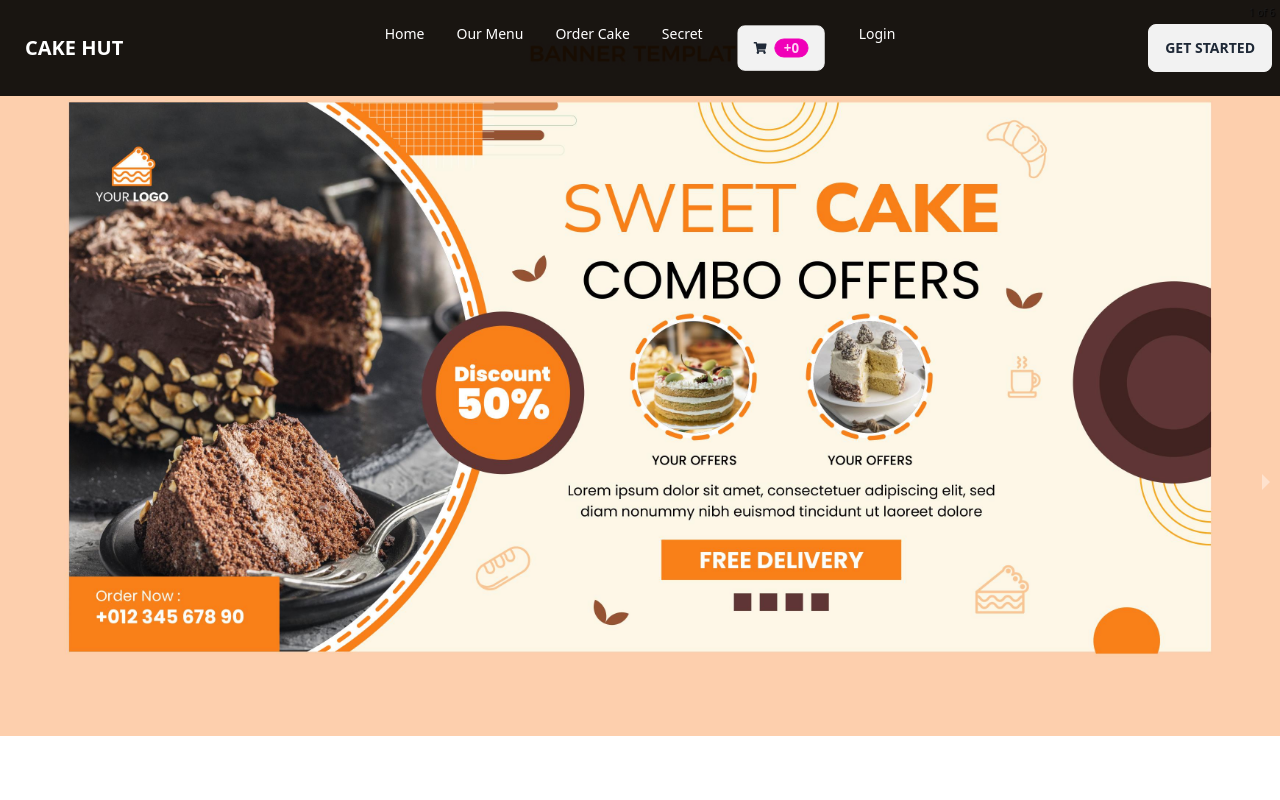
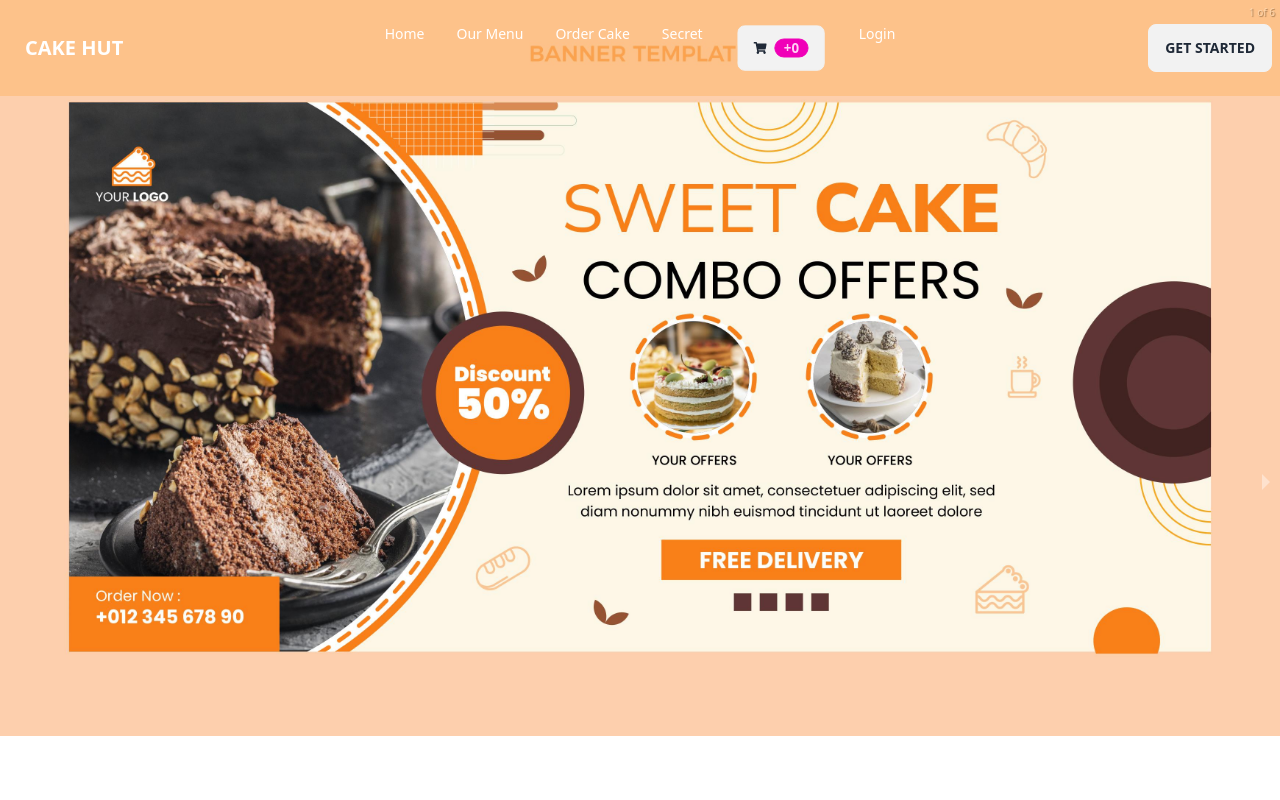
Before and after one commit to sajib-rana/cake-hut-client, a React (Vite) app: page / in a window 1280 px wide. Shown: the top 800 px of the page. Built offline with nearby package versions, Linux system fonts and the light colour scheme; no server answers.

Commit message:
fixed navbar and order card

```diff
--- a/src/Pages/Shared/Navbar/Navbar.jsx
+++ b/src/Pages/Shared/Navbar/Navbar.jsx
@@ -17,7 +17,7 @@ const Navbar = () => {
     const navOptions = <>
         <li><Link to="/">Home</Link></li>
         <li><Link to="/menu">Our Menu</Link></li>
-        <li><Link to="/order/vanilla-cake">Order Cake</Link></li>
+        <li><Link to="/order/Vanilla-Cake">Order Cake</Link></li>
         <li><Link to="/secret">Secret</Link></li>
         <li>
             <Link to="/dashboard/mycart">
@@ -30,7 +30,7 @@ const Navbar = () => {
 
         {
             user ? <>
-                <span>{user?.displayName}</span>
+                {/* <span>{user?.displayName}</span> */}
                 <button onClick={handleLogOut} className="btn btn-ghost">LogOut</button>
             </> : <>
                 <li><Link to="/login">Login</Link></li>
@@ -40,7 +40,7 @@ const Navbar = () => {
 
     return (
         <>
-           <div className="navbar fixed z-10 bg-opacity-90 max-w-screen-xl bg-black text-white">
+           <div className="navbar fixed z-10 bg-opacity-60 max-w-screen-xl bg-orange-300 text-white">
                 <div className="navbar-start">
                     <div className="dropdown">
                         <label tabIndex={0} className="btn btn-ghost lg:hidden">
```
